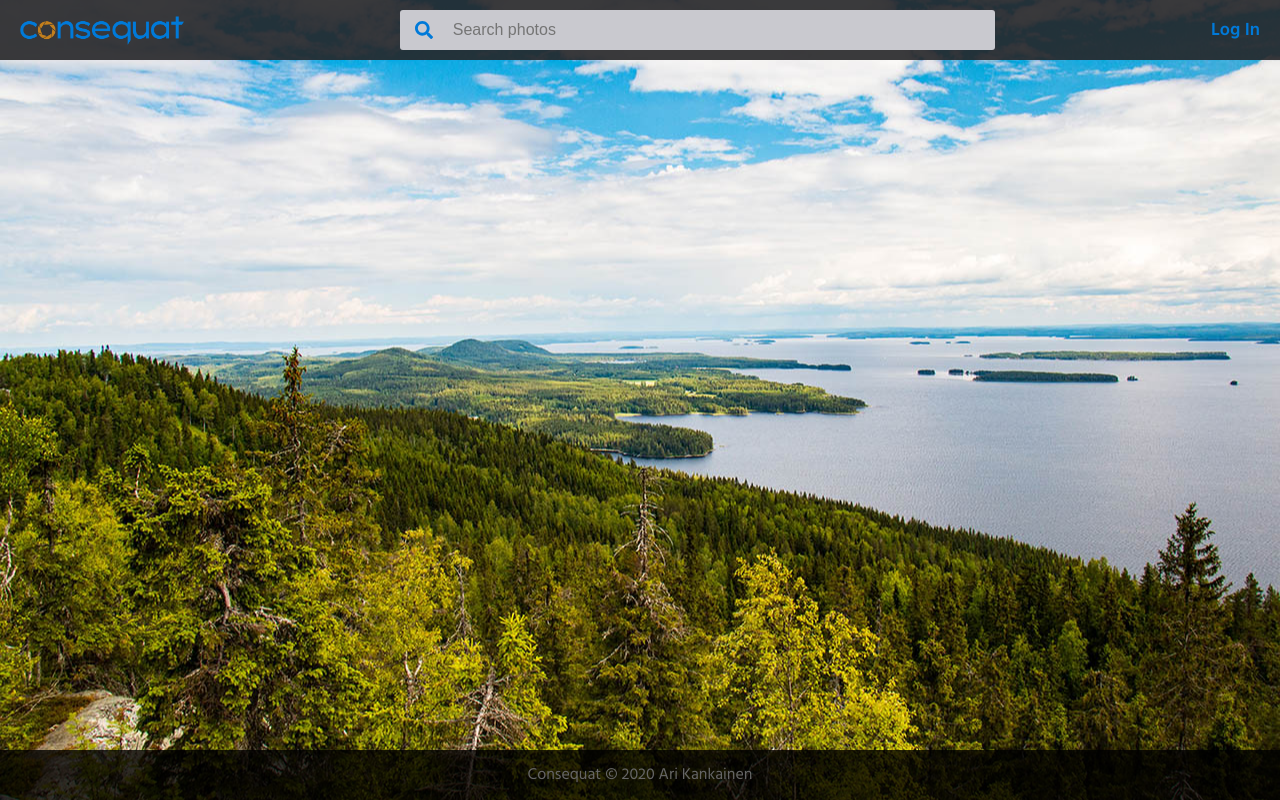
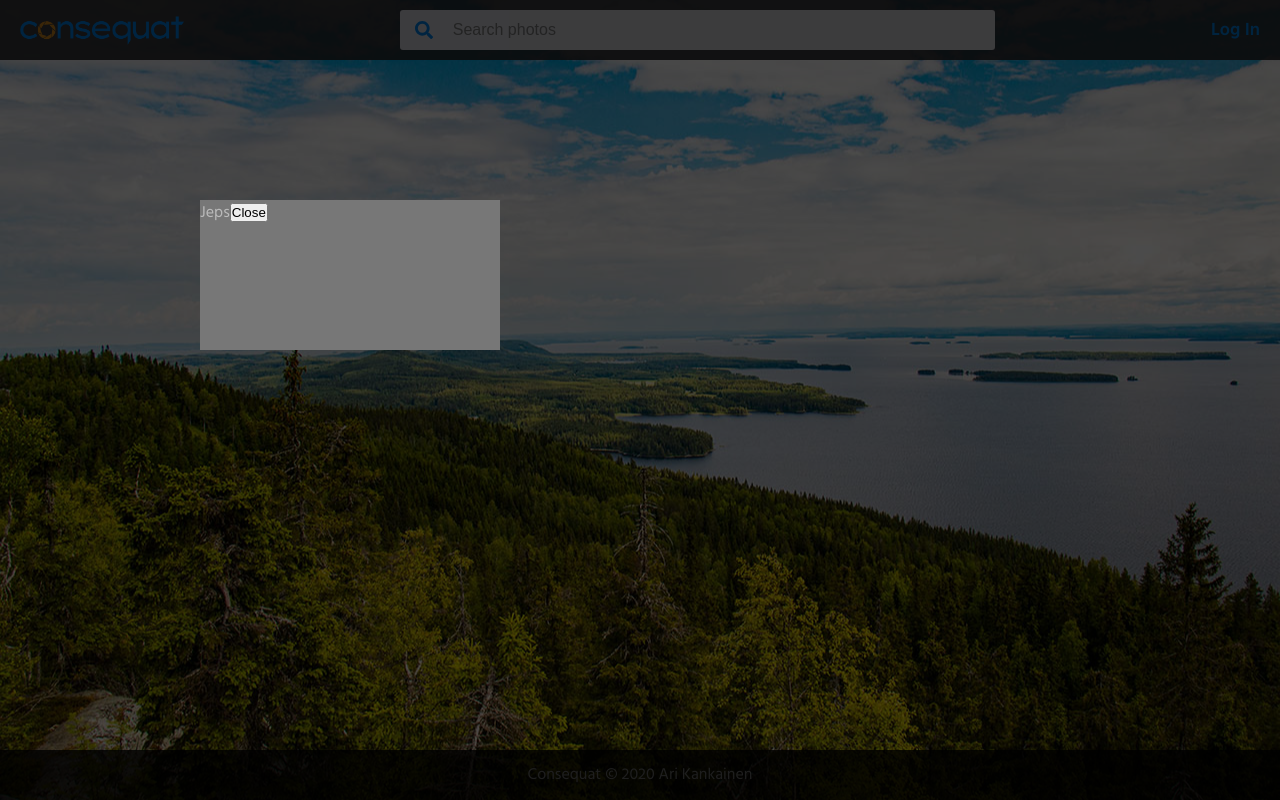
Before and after one commit to arikankainen/consequat-client, a React (Create React App) app: page / in a window 1280 px wide. Built offline with nearby package versions, Linux system fonts and the light colour scheme; what @apollo/link-context would draw is missing.

Commit message:
luotu alustava createPortalilla tehty confirmation-modal

```diff
--- a/public/index.html
+++ b/public/index.html
@@ -29,6 +29,7 @@
   </head>
   <body>
     <noscript>You need to enable JavaScript to run this app.</noscript>
+    <div id="modal"></div>
     <div id="root"></div>
     <!--
       This HTML file is a template.
--- /dev/null
+++ b/src/components/Confirmation.tsx
@@ -0,0 +1,40 @@
+import React, { useState } from 'react';
+import Modal from './Modal';
+import styled from 'styled-components';
+
+const BackDrop = styled.div`
+  position: fixed;
+  width: 100%;
+  height: 100%;
+  top: 0;
+  left: 0;
+  background-color: rgba(0, 0, 0, 0.7);
+  z-index: 1002;
+`;
+
+const Container = styled.div`
+  position: fixed;
+  width: 300px;
+  height: 150px;
+  top: 200px;
+  left: 200px;
+  background-color: #777;
+  z-index: 1002;
+`;
+
+const Confirmation = () => {
+  const [isOpen, setIsOpen] = useState(true);
+
+  return (
+    <Modal isOpen={isOpen}>
+      <BackDrop>
+        <Container>
+          Jeps
+          <button onClick={() => setIsOpen(false)}>Close</button>
+        </Container>
+      </BackDrop>
+    </Modal>
+  );
+};
+
+export default Confirmation;
--- a/src/components/MainPage/MainPage.tsx
+++ b/src/components/MainPage/MainPage.tsx
@@ -1,8 +1,10 @@
 import React from 'react';
+import Confirmation from '../Confirmation';
 
 const MainPage = () => {
   return (
     <div>
+      <Confirmation />
     </div>
   );
 };
--- /dev/null
+++ b/src/components/Modal.tsx
@@ -0,0 +1,26 @@
+import React, { useEffect, ReactPortal } from 'react';
+import { createPortal } from 'react-dom';
+
+const modalRoot = document.getElementById('modal');
+
+interface ModalProps {
+  isOpen: boolean;
+  children: React.ReactNode;
+}
+
+const Modal: React.FC<ModalProps> = ({ isOpen, children }): ReactPortal | null => {
+  const element = document.createElement('div');
+
+  useEffect(() => {
+    modalRoot?.appendChild(element);
+
+    return () => {
+      modalRoot?.removeChild(element);
+    };
+  }, [element]);
+
+  if (!isOpen) return null;
+  return (createPortal(<>{children}</>, element));
+};
+
+export default Modal;
```
